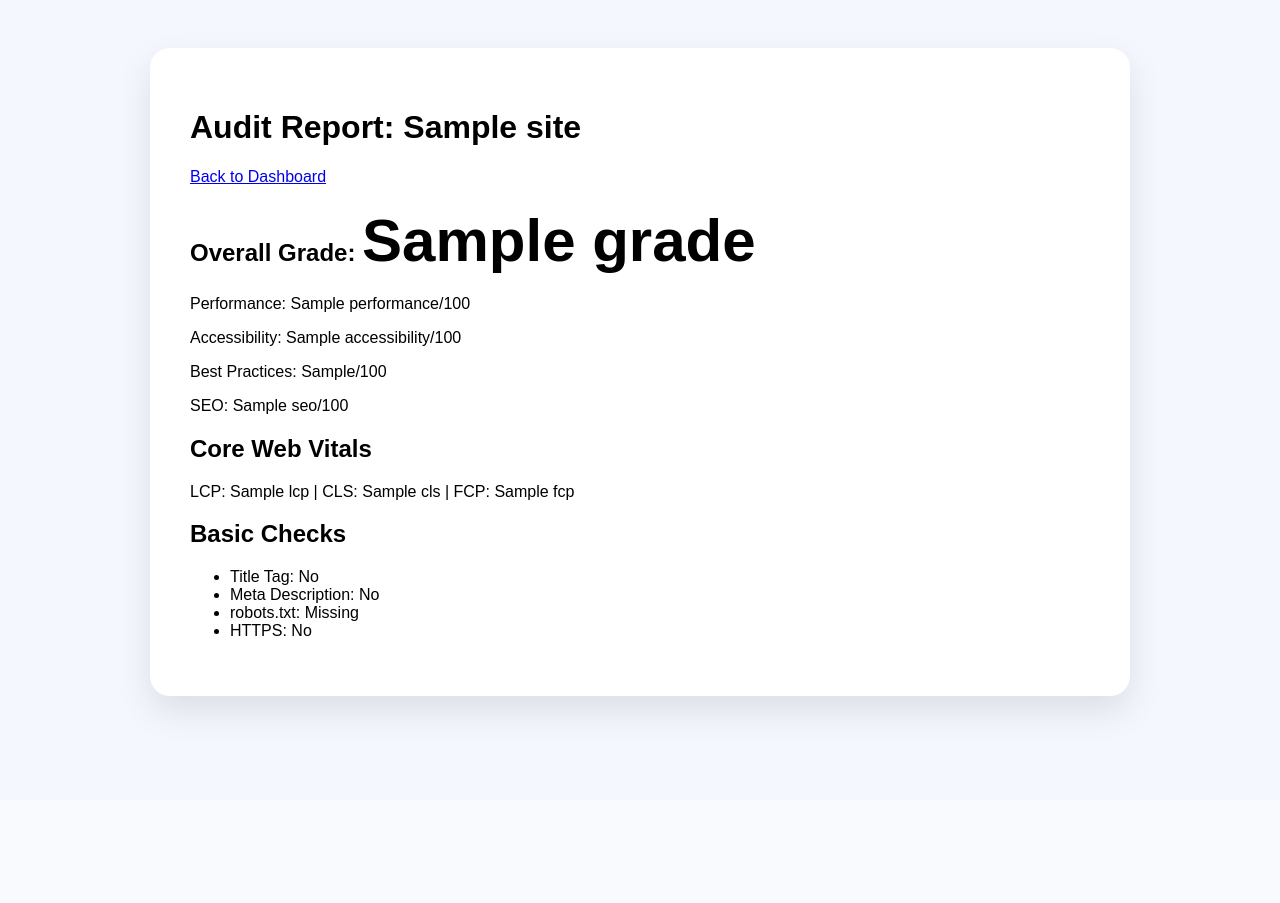
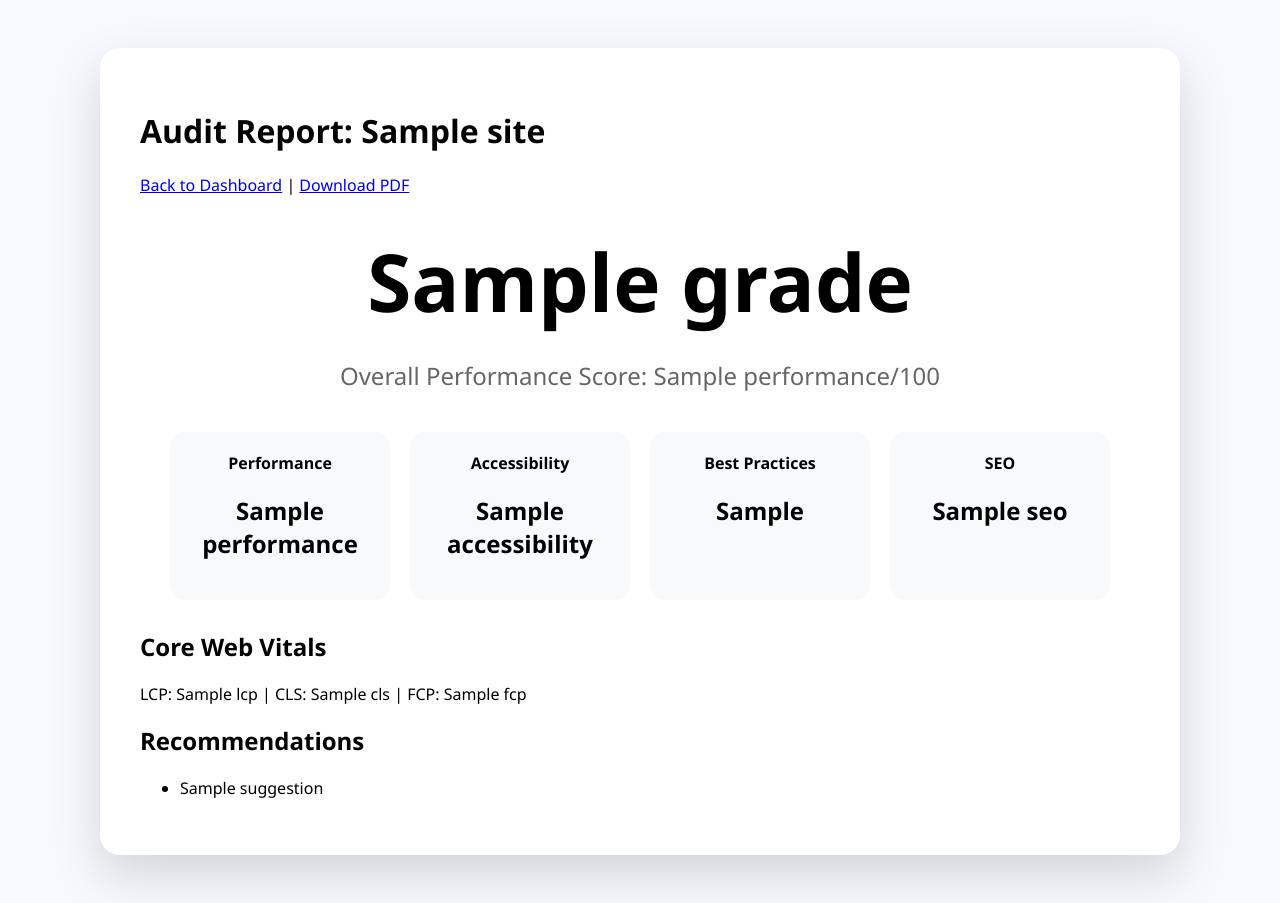
Before and after one commit to Swalehjamshaid/Website-Quality-Check-, a Flask app: template templates/results.html in a window 1280 px wide. Before the commit the page ends 718 px from the top, so only its background shows below. Run offline with Flask 3, Linux system fonts and the light colour scheme; the template is opened without the code that fills it: most values are stand-ins (such as "Sample title", 1, 10 or a date in 2020); parts of the project's set-up code (start-up, migrations or seed data) failed here and were passed over.

Commit message:
Update results.html

```diff
--- a/templates/results.html
+++ b/templates/results.html
@@ -1,33 +1,40 @@
 <!DOCTYPE html>
 <html>
-<head><title>Audit Report</title>
-<style>
-  body {font-family:Arial; background:#f5f7ff; padding:40px;}
-  .card {max-width:900px; margin:auto; background:white; padding:40px; border-radius:20px; box-shadow:0 15px 35px rgba(0,0,0,0.1);}
-  .score {font-size:60px; font-weight:bold;}
-  .A {color:#28a745;} .B {color:#74b816;} .C {color:#ffc107;} .D {color:#fd7e14;} .F {color:#dc3545;}
-</style>
+<head>
+  <title>Audit Report - {{ site.name or site.url }}</title>
+  <style>
+    body {font-family: 'Segoe UI', sans-serif; background:#f8f9ff; padding:40px;}
+    .card {max-width:1000px; margin:auto; background:white; padding:40px; border-radius:20px; box-shadow:0 20px 50px rgba(0,0,0,0.15);}
+    .grade {font-size:80px; font-weight:bold; text-align:center;}
+    .A {color:#28a745;} .B {color:#74b816;} .C {color:#ffc107;} .D {color:#fd7e14;} .F {color:#dc3545;}
+    .score-box {display:inline-block; padding:20px; background:#f8f9fa; border-radius:15px; margin:10px; text-align:center; width:180px;}
+  </style>
 </head>
 <body>
 <div class="card">
   <h1>Audit Report: {{ site.name or site.url }}</h1>
-  <p><a href="/dashboard">Back to Dashboard</a></p>
+  <p><a href="/dashboard">Back to Dashboard</a> | <a href="/download/{{ site.id }}">Download PDF</a></p>
 
-  <h2>Overall Grade: <span class="score {{ audit.grade }}">{{ audit.grade }}</span></h2>
-  <p>Performance: {{ audit.performance }}/100</p>
-  <p>Accessibility: {{ audit.accessibility }}/100</p>
-  <p>Best Practices: {{ audit.best_practices }}/100</p>
-  <p>SEO: {{ audit.seo }}/100</p>
+  <div style="text-align:center; margin:30px 0;">
+    <div class="grade {{ audit.grade }}">{{ audit.grade }}</div>
+    <p style="font-size:24px; color:#666;">Overall Performance Score: {{ audit.performance }}/100</p>
+  </div>
+
+  <div style="display:flex; justify-content:center; flex-wrap:wrap;">
+    <div class="score-box"><strong>Performance</strong><br><h2>{{ audit.performance }}</h2></div>
+    <div class="score-box"><strong>Accessibility</strong><br><h2>{{ audit.accessibility }}</h2></div>
+    <div class="score-box"><strong>Best Practices</strong><br><h2>{{ audit.best_practices }}</h2></div>
+    <div class="score-box"><strong>SEO</strong><br><h2>{{ audit.seo }}</h2></div>
+  </div>
 
   <h2>Core Web Vitals</h2>
   <p>LCP: {{ audit.lcp }} | CLS: {{ audit.cls }} | FCP: {{ audit.fcp }}</p>
 
-  <h2>Basic Checks</h2>
+  <h2>Recommendations</h2>
   <ul>
-    <li>Title Tag: {% if audit.title_tag %}Yes{% else %}No{% endif %}</li>
-    <li>Meta Description: {% if audit.meta_desc %}Yes{% else %}No{% endif %}</li>
-    <li>robots.txt: {% if audit.robots_txt %}Found{% else %}Missing{% endif %}</li>
-    <li>HTTPS: {% if audit.has_https %}Yes{% else %}No{% endif %}</li>
+    {% for suggestion in audit.suggestions %}
+      <li>{{ suggestion }}</li>
+    {% endfor %}
   </ul>
 </div>
 </body>
```
